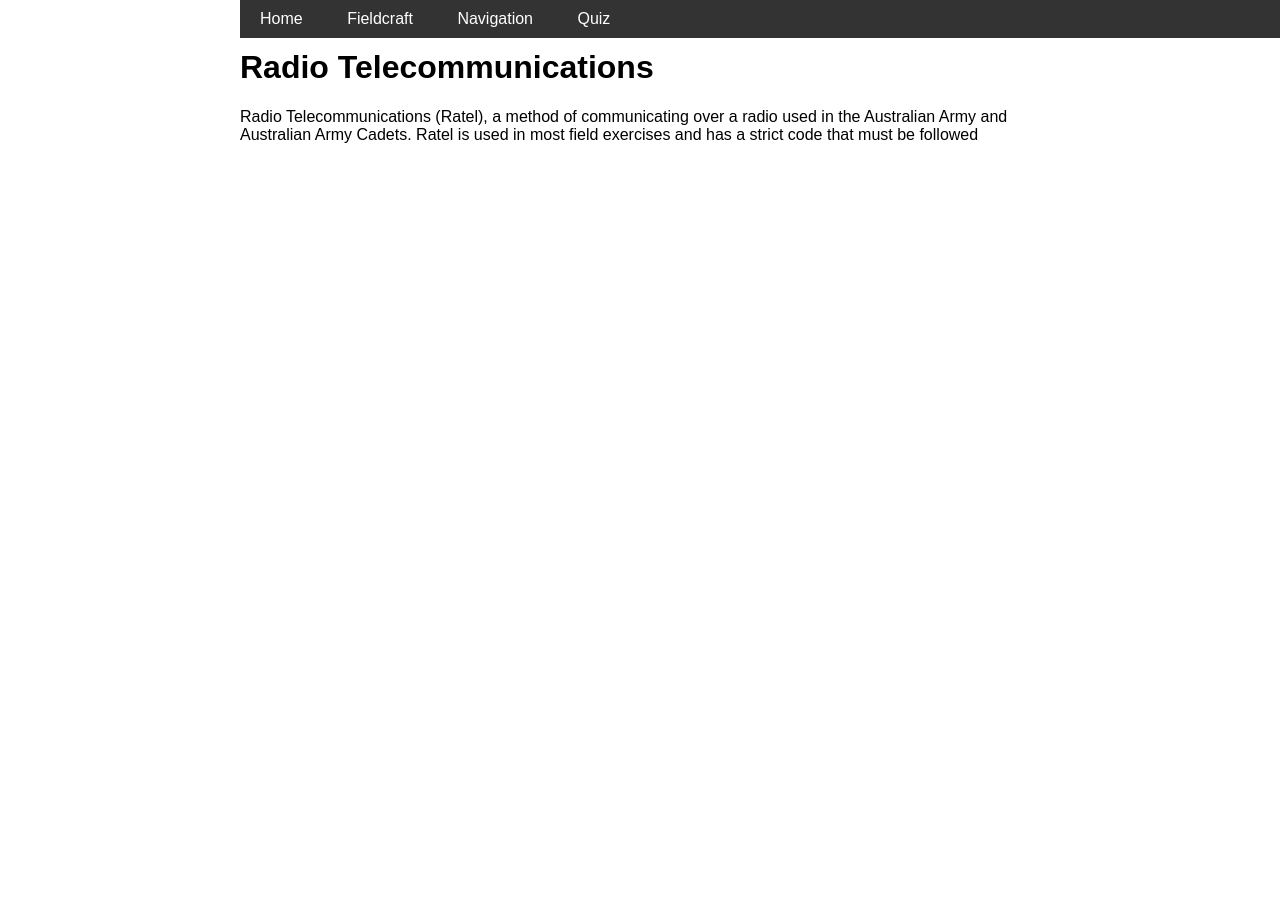
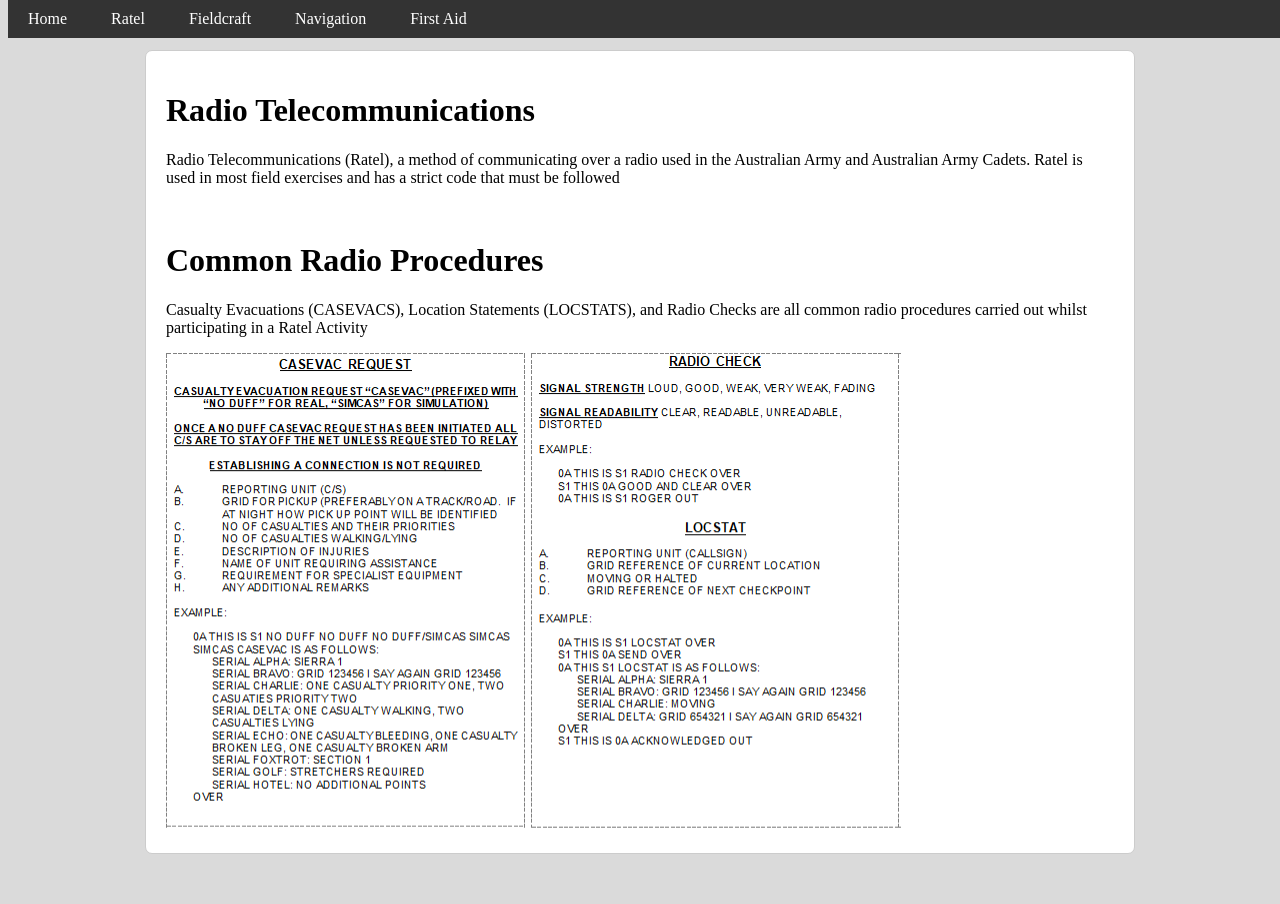
Before and after one commit to Georgepearce2807/at1, a Django app: page /eduprod/ratel in a window 1280 px wide. Before the commit the page ends 143 px from the top, so only its background shows below. Run offline with Django 5.2, Linux system fonts and the light colour scheme.

Commit message:
Eduprod v1.4 - Updated page content

```diff
--- a/eduprod/static/eduprod/styles.css
+++ b/eduprod/static/eduprod/styles.css
@@ -1,23 +1,42 @@
-body {
-    font-family: Arial, sans-serif; padding: 20px;
+.container {
+    width: 75%;
+    margin: 50px auto;
+    border: 1px solid #ccc;
+    padding: 20px;
+    max-height: 100%;
+    overflow-y: auto;
+    background-color: #fff;
+    border-radius: 7px;
+}
+
+.pageInfo {
+    font-family: Arial, sans-serif; padding: 0px;
     display: block;
     margin-left: auto;
     margin-right: auto;
-    width: 800px;
-    background-color: #ffffff
+    width: 100px;
 
 }
 
+.will{
+    width: 50%;
+    display: block;
+    margin-left: auto;
+    margin-right: auto;
+}
 
+.question, .answer {
+    margin: 20px; font-size: 18px;
+}
 
-.question, .answer { margin: 20px; font-size: 18px; }
-
-#revealBtn { margin: 20px; font-size: 16px; cursor: pointer; }
+#revealBtn {
+    margin: 20px; font-size: 16px; cursor: pointer;
+ }
 
 nav {
     background-color: #333;
     position: fixed;
-    width: 100%;
+    width: 110%;
     top: 0;
 }
 
@@ -42,11 +61,6 @@ nav ul li a:hover {
     background-color: #555;
 }
 
-.container {
-    width: 80%;
-    margin: 50px auto;
-    border: 1px solid #ccc;
-    padding: 20px;
-    max-height: 400px;
-    overflow-y: auto;
+body {
+    background-color: #dadada;
 }
--- a/eduprod/templates/eduprod/quiz.html
+++ b/eduprod/templates/eduprod/quiz.html
@@ -4,7 +4,7 @@
 <head>
     <meta charset="UTF-8">
     <meta name="viewport" content="width=device-width, initial-scale=1.0">
-    <title>Q&A</title>
+    <title>Q&A - First Aid</title>
     <link href="{% static 'eduprod/styles.css' %}" rel="stylesheet">
     <script src="{% static 'eduprod/scripts.js' %}" defer></script>
 </head>
@@ -15,10 +15,11 @@
             <li><a href="{% url 'ratel' %}">Ratel</a></li>
             <li><a href="#">Fieldcraft</a></li>
             <li><a href="#">Navigation</a></li>
+            <li><a href="{% url 'quiz' %}">First Aid</a></li>
         </ul>
     </nav>
     <br>
-    <div class="square">
+    <div class="container">
         <div id="content" data-questions='{{ questions_json|safe }}'></div>
         <button id="revealBtn">Reveal Answer</button>
     </div>
--- a/eduprod/templates/eduprod/ratel.html
+++ b/eduprod/templates/eduprod/ratel.html
@@ -12,14 +12,22 @@
     <nav>
         <ul>
             <li><a href="{% url 'index' %}">Home</a></li>
+            <li><a href="{% url 'ratel' %}">Ratel</a></li>
             <li><a href="#">Fieldcraft</a></li>
             <li><a href="#">Navigation</a></li>
-            <li><a href="{% url 'quiz' %}">Quiz</a></li>
+            <li><a href="{% url 'quiz' %}">First Aid</a></li>
         </ul>
     </nav>
-    <h1>Radio Telecommunications</h1>
-    <p>
-        Radio Telecommunications (Ratel), a method of communicating over a radio used in the Australian Army and Australian Army Cadets.
-        Ratel is used in most field exercises and has a strict code that must be followed
-    </p>
+    <div class="container">
+        <h1>Radio Telecommunications</h1>
+        <p>
+            Radio Telecommunications (Ratel), a method of communicating over a radio used in the Australian Army and Australian Army Cadets.
+            Ratel is used in most field exercises and has a strict code that must be followed
+        </p>
+        <br>
+        <h1>Common Radio Procedures</h1>
+        <p>Casualty Evacuations (CASEVACS), Location Statements (LOCSTATS), and Radio Checks are all common radio procedures carried out whilst participating in a Ratel Activity</p>
+        <img src="{% static 'eduprod/CASEVAC.png' %}" alt="CASEVAC Reference">
+        <img src="{% static 'eduprod/LOCSTAT.png' %}" alt="LOCSTAT Reference">
+    </div>
 </body>
```
Also changed, not shown: eduprod/templates/eduprod/index.html (+16 -2 lines), db.sqlite3, eduprod/static/eduprod/CASEVAC.png (added), eduprod/static/eduprod/LOCSTAT.png (added), eduprod/static/eduprod/mogging.jpeg (added), eduprod/static/eduprod/sharm.png (added), 4 other files.
